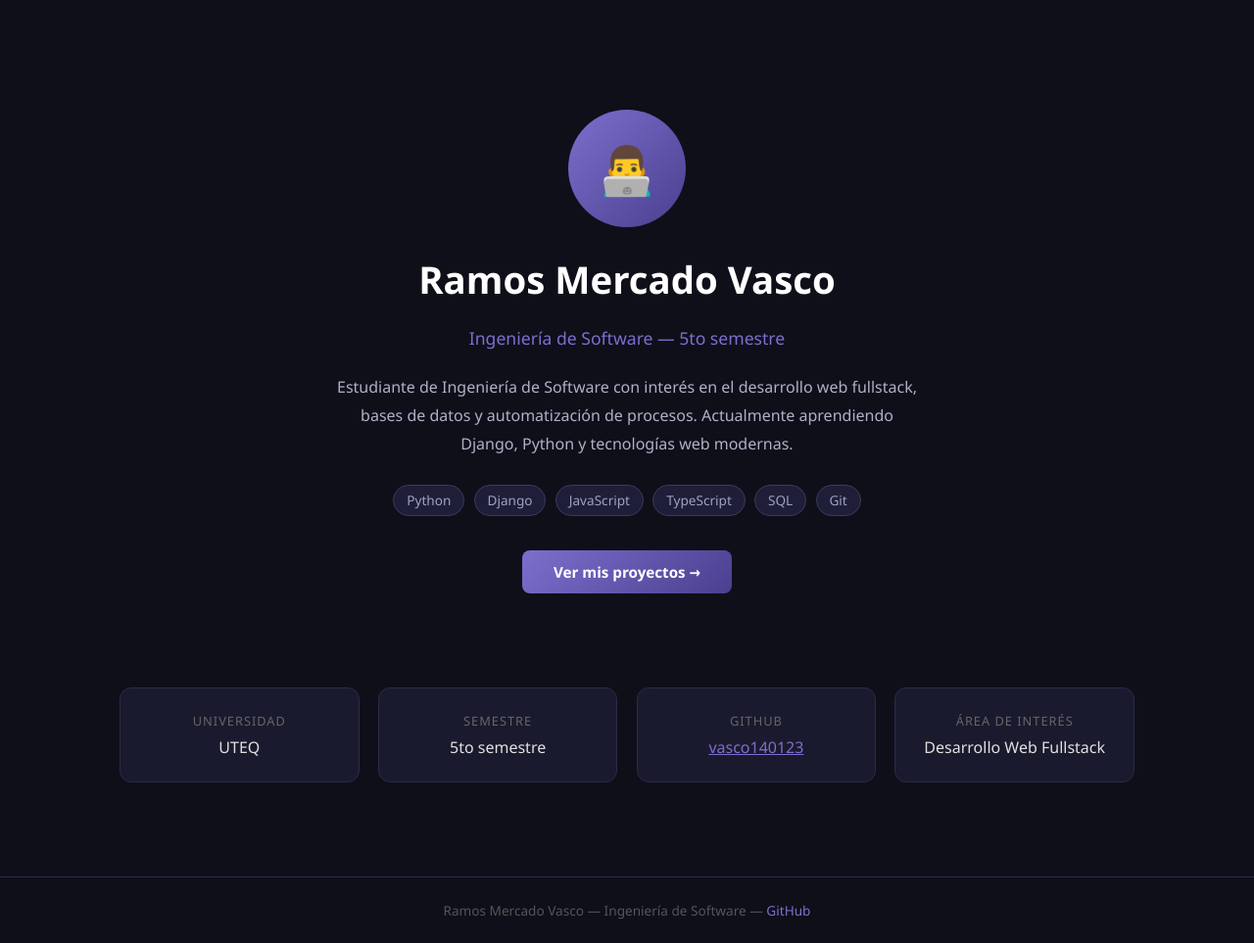
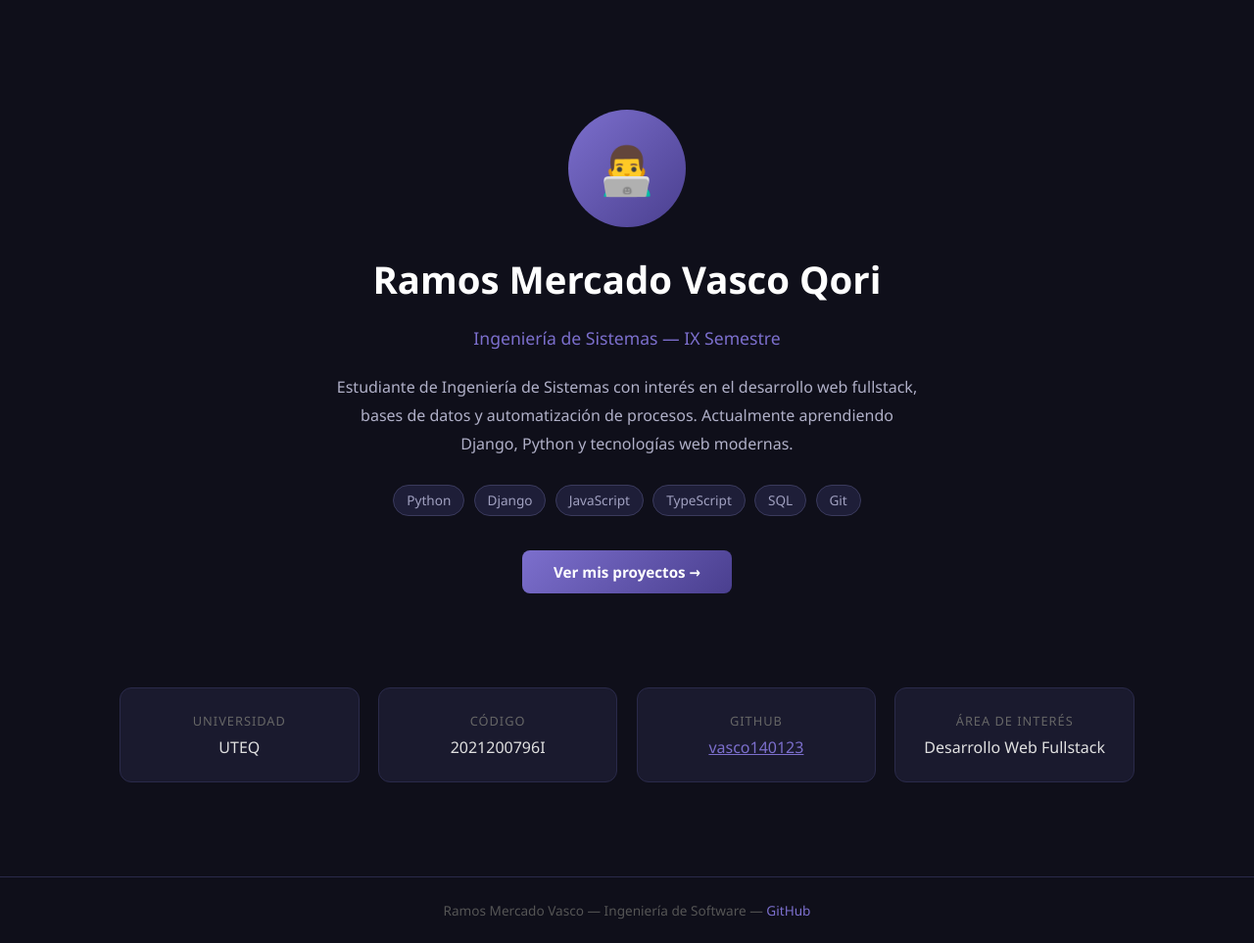
Before and after one commit to vasco140123/seman-11-web-funcional-con-Django-5.x, a Django app: page / in a window 1280 px wide. Shown: the part 60-1023 px from the top of the page at 98% size. Run offline with Django 5.2, Linux system fonts and the light colour scheme.

Commit message:
Actualiza datos del estudiante: Ramos Mercado Vasco Qori, IX Semestre Ing. Sistemas

```diff
--- a/catalogo/templates/catalogo/home.html
+++ b/catalogo/templates/catalogo/home.html
@@ -132,8 +132,8 @@
             <p class="value">UTEQ</p>
         </div>
         <div class="info-card">
-        <p class="label">Semestre</p>
-        <p class="value">{{ semestre }}</p>
+            <p class="label">Código</p>
+            <p class="value">2021200796I</p>
         </div>
         <div class="info-card">
             <p class="label">GitHub</p>
--- a/catalogo/views.py
+++ b/catalogo/views.py
@@ -5,11 +5,11 @@ from .models import Producto
 
 def home(request):
     context = {
-        'nombre': 'Ramos Mercado Vasco',
-        'carrera': 'Ingeniería de Software',
-        'semestre': '5to semestre',
+        'nombre': 'Ramos Mercado Vasco Qori',
+        'carrera': 'Ingeniería de Sistemas',
+        'semestre': 'IX Semestre',
         'descripcion': (
-            'Estudiante de Ingeniería de Software con interés en el desarrollo web '
+            'Estudiante de Ingeniería de Sistemas con interés en el desarrollo web '
             'fullstack, bases de datos y automatización de procesos. '
             'Actualmente aprendiendo Django, Python y tecnologías web modernas.'
         ),
```
Also changed, not shown: README.md. Lines whose indentation alone changed are shown as unchanged.
